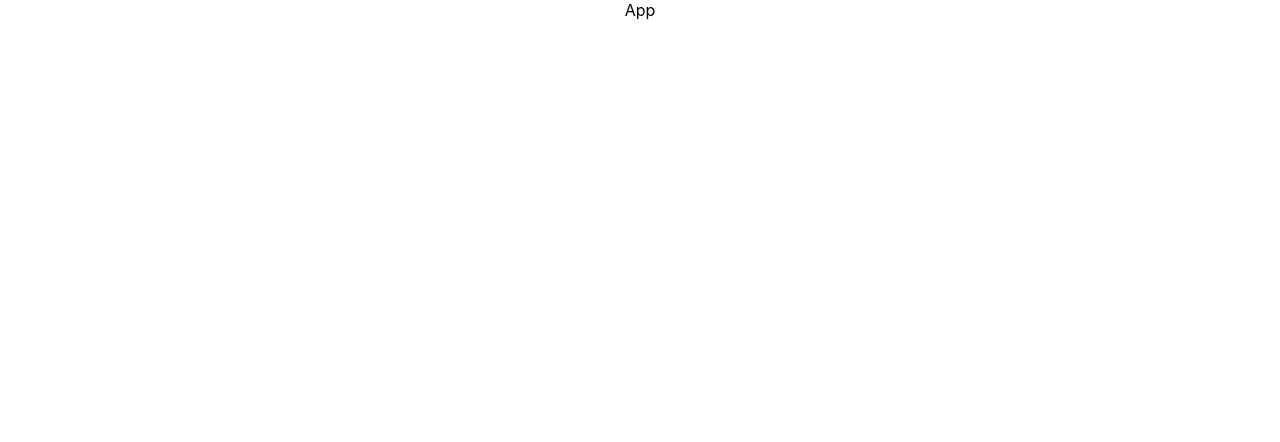
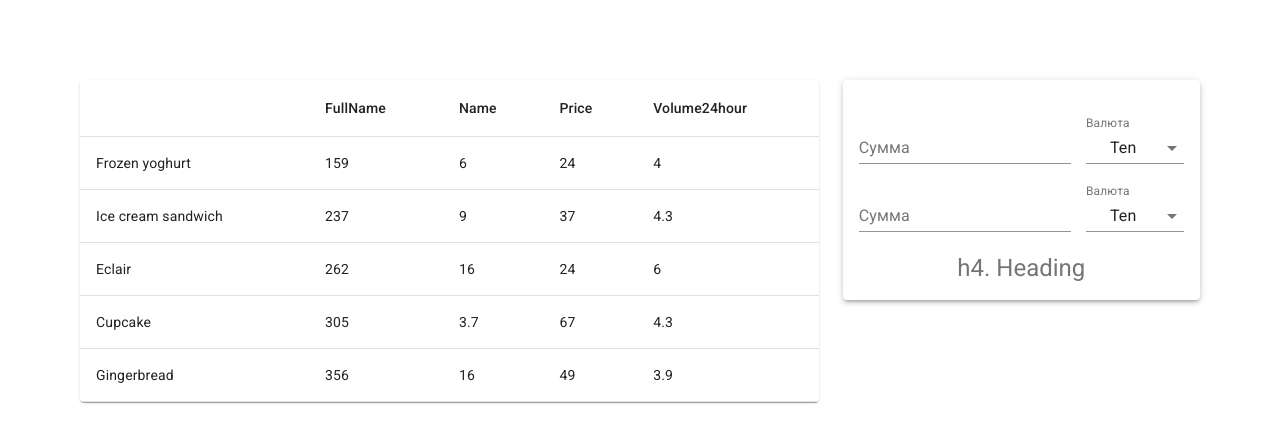
Before and after one commit to bespalowlad/converter, a React (Create React App) app: page / in a window 1280 px wide. Shown: the top 442 px of the page. Built offline with nearby package versions, Linux system fonts and the light colour scheme.

Commit message:
Base layout

```diff
--- a/src/App.css
+++ /dev/null
@@ -1,38 +0,0 @@
-.App {
-  text-align: center;
-}
-
-.App-logo {
-  height: 40vmin;
-  pointer-events: none;
-}
-
-@media (prefers-reduced-motion: no-preference) {
-  .App-logo {
-    animation: App-logo-spin infinite 20s linear;
-  }
-}
-
-.App-header {
-  background-color: #282c34;
-  min-height: 100vh;
-  display: flex;
-  flex-direction: column;
-  align-items: center;
-  justify-content: center;
-  font-size: calc(10px + 2vmin);
-  color: white;
-}
-
-.App-link {
-  color: #61dafb;
-}
-
-@keyframes App-logo-spin {
-  from {
-    transform: rotate(0deg);
-  }
-  to {
-    transform: rotate(360deg);
-  }
-}
--- a/src/App.tsx
+++ b/src/App.tsx
@@ -1,11 +1,144 @@
 import React from 'react';
-import './App.css';
+
+import { makeStyles, createStyles, Theme } from '@material-ui/core/styles';
+import Container from '@material-ui/core/Container'
+import Paper from '@material-ui/core/Paper';
+import Grid from '@material-ui/core/Grid';
+import TextField from '@material-ui/core/TextField';
+import InputLabel from '@material-ui/core/InputLabel';
+import MenuItem from '@material-ui/core/MenuItem';
+import FormControl from '@material-ui/core/FormControl';
+import Select from '@material-ui/core/Select';
+import Typography from '@material-ui/core/Typography';
+import Table from '@material-ui/core/Table';
+import TableBody from '@material-ui/core/TableBody';
+import TableCell from '@material-ui/core/TableCell';
+import TableContainer from '@material-ui/core/TableContainer';
+import TableHead from '@material-ui/core/TableHead';
+import TableRow from '@material-ui/core/TableRow';
+
+const useStyles = makeStyles((theme: Theme) =>
+  createStyles({
+    root: {
+      padding: theme.spacing(10),
+    },
+
+    paper: {
+      padding: theme.spacing(2),
+      textAlign: 'center',
+      color: theme.palette.text.secondary,
+    },
+
+    inputBox: {
+      marginTop: 20,
+      marginBottom: 20
+    },
+
+    currencyValue: {
+      width: 'calc(70% - 15px)',
+      marginRight: 15
+    },
+
+    currencyType: {
+      width: '30%'
+    }
+  }),
+);
+
+function createData(name: string, calories: number, fat: number, carbs: number, protein: number) {
+  return { name, calories, fat, carbs, protein };
+}
+
+const rows = [
+  createData('Frozen yoghurt', 159, 6.0, 24, 4.0),
+  createData('Ice cream sandwich', 237, 9.0, 37, 4.3),
+  createData('Eclair', 262, 16.0, 24, 6.0),
+  createData('Cupcake', 305, 3.7, 67, 4.3),
+  createData('Gingerbread', 356, 16.0, 49, 3.9),
+];
 
 function App() {
+  const classes = useStyles();
+
   return (
-    <div className="App">
-      App
-    </div>
+    <Container className={classes.root} maxWidth="lg">
+      <div className="App">
+        <Grid container spacing={3}>
+          <Grid item xs={8}>
+            <TableContainer component={Paper}>
+              <Table aria-label="simple table">
+                <TableHead>
+                  <TableRow>
+                    <TableCell></TableCell>
+                    <TableCell align="left">FullName</TableCell>
+                    <TableCell align="left">Name</TableCell>
+                    <TableCell align="left">Price</TableCell>
+                    <TableCell align="left">Volume24hour</TableCell>
+                  </TableRow>
+                </TableHead>
+                <TableBody>
+                  {rows.map((row) => (
+                    <TableRow key={row.name}>
+                      <TableCell component="th" scope="row">
+                        {row.name}
+                      </TableCell>
+                      <TableCell align="left">{row.calories}</TableCell>
+                      <TableCell align="left">{row.fat}</TableCell>
+                      <TableCell align="left">{row.carbs}</TableCell>
+                      <TableCell align="left">{row.protein}</TableCell>
+                    </TableRow>
+                  ))}
+                </TableBody>
+              </Table>
+            </TableContainer>
+          </Grid>
+          <Grid item xs={4}>
+            <Paper className={classes.paper} elevation={3}>
+              <div className={classes.inputBox}>
+                <FormControl className={classes.currencyValue}>
+                  <TextField id="standard-basic" label="Сумма" />
+                </FormControl>
+
+                <FormControl className={classes.currencyType}>
+                  <InputLabel id="demo-simple-select-label">Валюта</InputLabel>
+                  <Select
+                    labelId="demo-simple-select-label"
+                    id="demo-simple-select"
+                    value={10}
+                  >
+                    <MenuItem value={10}>Ten</MenuItem>
+                    <MenuItem value={20}>Twenty</MenuItem>
+                    <MenuItem value={30}>Thirty</MenuItem>
+                  </Select>
+                </FormControl>
+              </div>
+              <div className={classes.inputBox}>
+                <FormControl className={classes.currencyValue}>
+                  <TextField id="standard-basic" label="Сумма" />
+                </FormControl>
+
+                <FormControl className={classes.currencyType}>
+                  <InputLabel id="demo-simple-select-label">Валюта</InputLabel>
+                  <Select
+                    labelId="demo-simple-select-label"
+                    id="demo-simple-select"
+                    value={10}
+                  >
+                    <MenuItem value={10}>Ten</MenuItem>
+                    <MenuItem value={20}>Twenty</MenuItem>
+                    <MenuItem value={30}>Thirty</MenuItem>
+                  </Select>
+                </FormControl>
+              </div>
+
+              <Typography variant="h5" component="h5">
+                h4. Heading
+              </Typography>
+            </Paper>
+          </Grid>
+        </Grid>
+      </div>
+    </Container>
   );
 }
 
```
